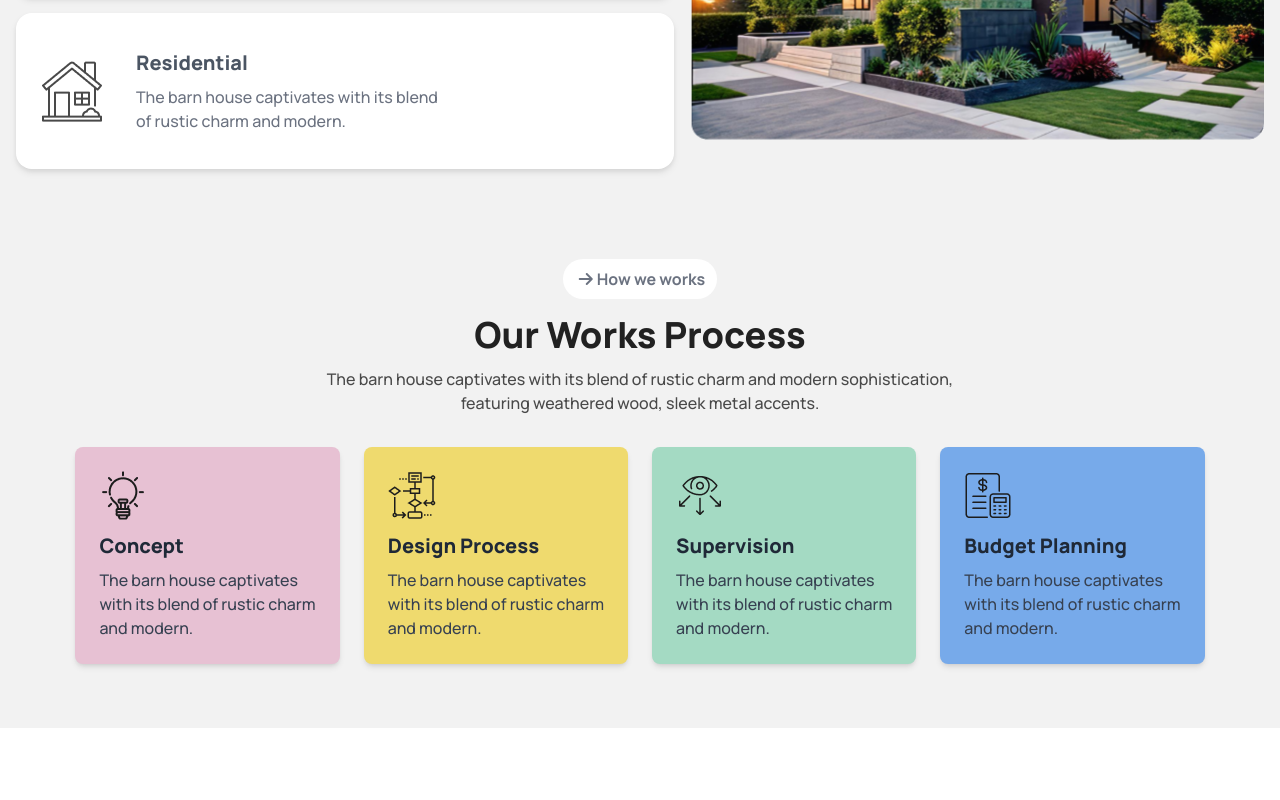
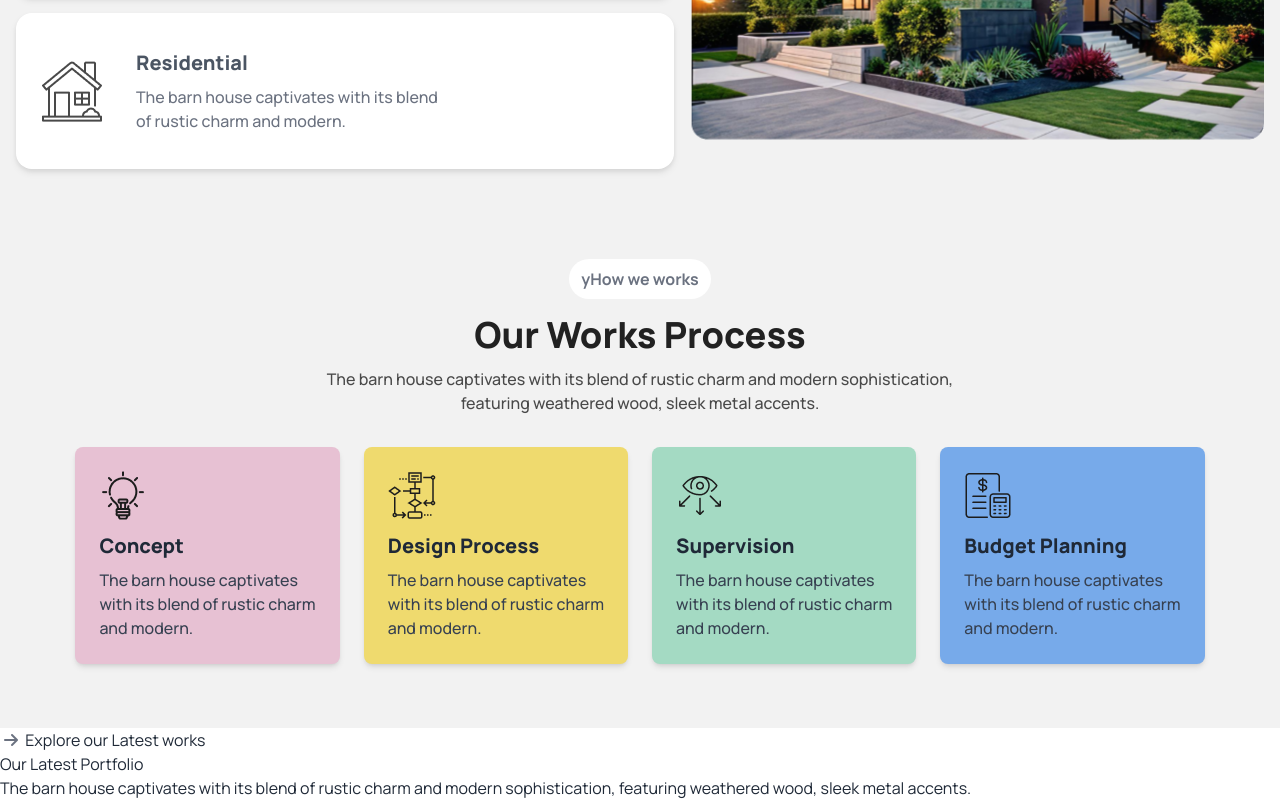
Before and after one commit to 451-Mridulqu/Programming-hero-Assignment-3, a plain HTML site: page Index.html in a window 1280 px wide. Shown: the part 1387-2187 px from the top of the page. Before the commit the page ends 2115 px from the top, so only its background shows below. Drawn offline with nearby package versions, Linux system fonts and the light colour scheme.

Commit message:
finished

```diff
--- a/Index.html
+++ b/Index.html
@@ -203,7 +203,7 @@ modern sophistication, featuring weathered wood, sleek metal accents.
       <!-- text Cantainer-->
 
       <diV class=" text-center">
-        <button class=" rounded-full bg-white px-3 py-2 font-bold text-base text-gray-500 mb-4"><i class="fa-sharp fa-solid fa-arrow-right   px-1 text-gray-500   "></i>How we works</button>
+        <button class=" rounded-full bg-white px-3 py-2 font-bold text-base text-gray-500 mb-4">yHow we works</button>
         <h1 class="font-extrabold text-4xl text-[#212121] mb-3">
           Our Works Process
         </h1>
@@ -286,11 +286,13 @@ modern sophistication, featuring weathered wood, sleek metal accents.
    <section >
     <!--Text Container-->
     <div>
-
+      <div class="">
+        <button> <i class="fa-sharp fa-solid fa-arrow-right   px-1 text-gray-500   "></i> Explore our Latest works</button>
+         <h1>Our Latest Portfolio</h1>
+         <p>The barn house captivates with its blend of rustic charm and modern sophistication, featuring weathered wood, sleek metal accents.</p>
 
     </div>
     <!-- Layout-->
-      <div class="">
 
 
       </div>
```
